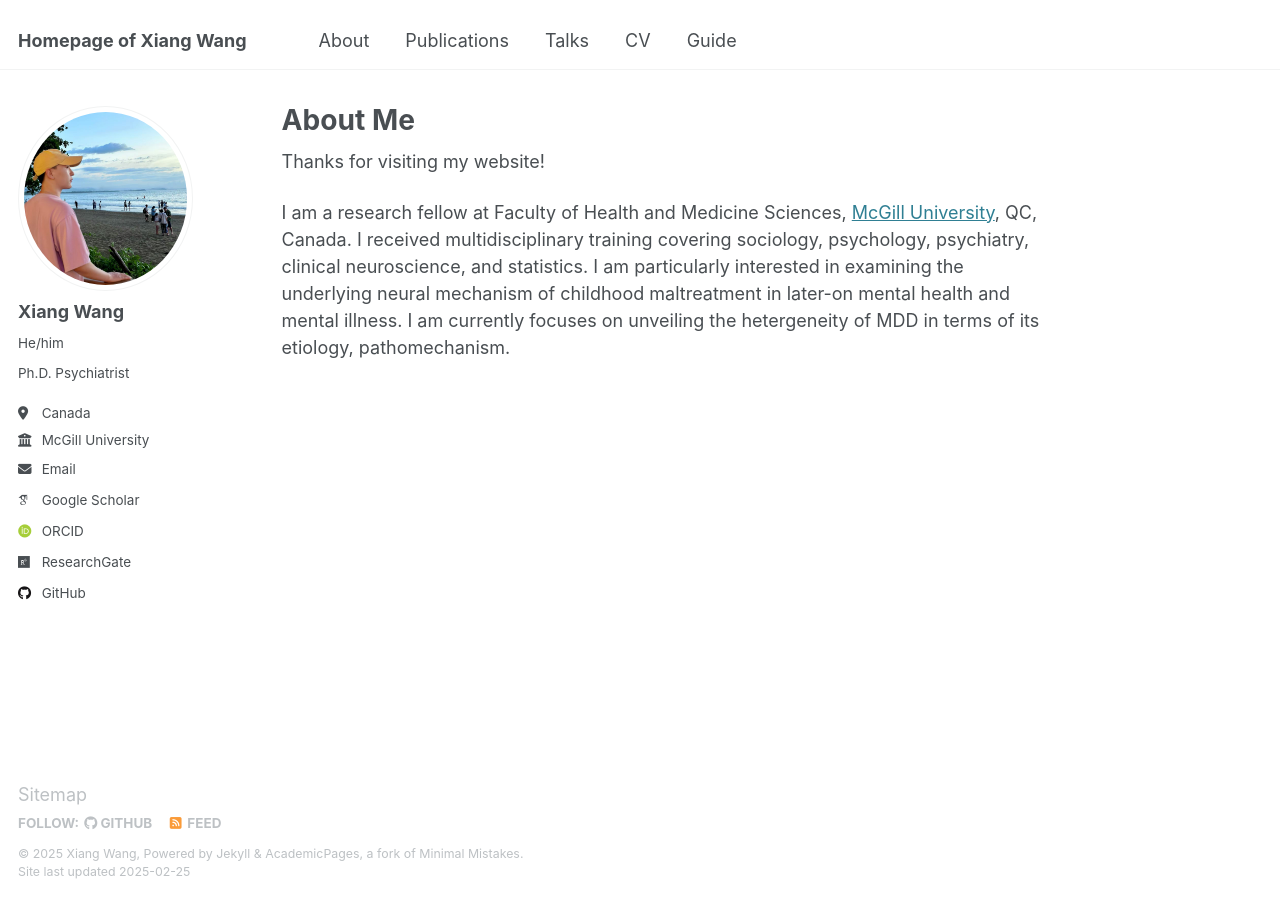
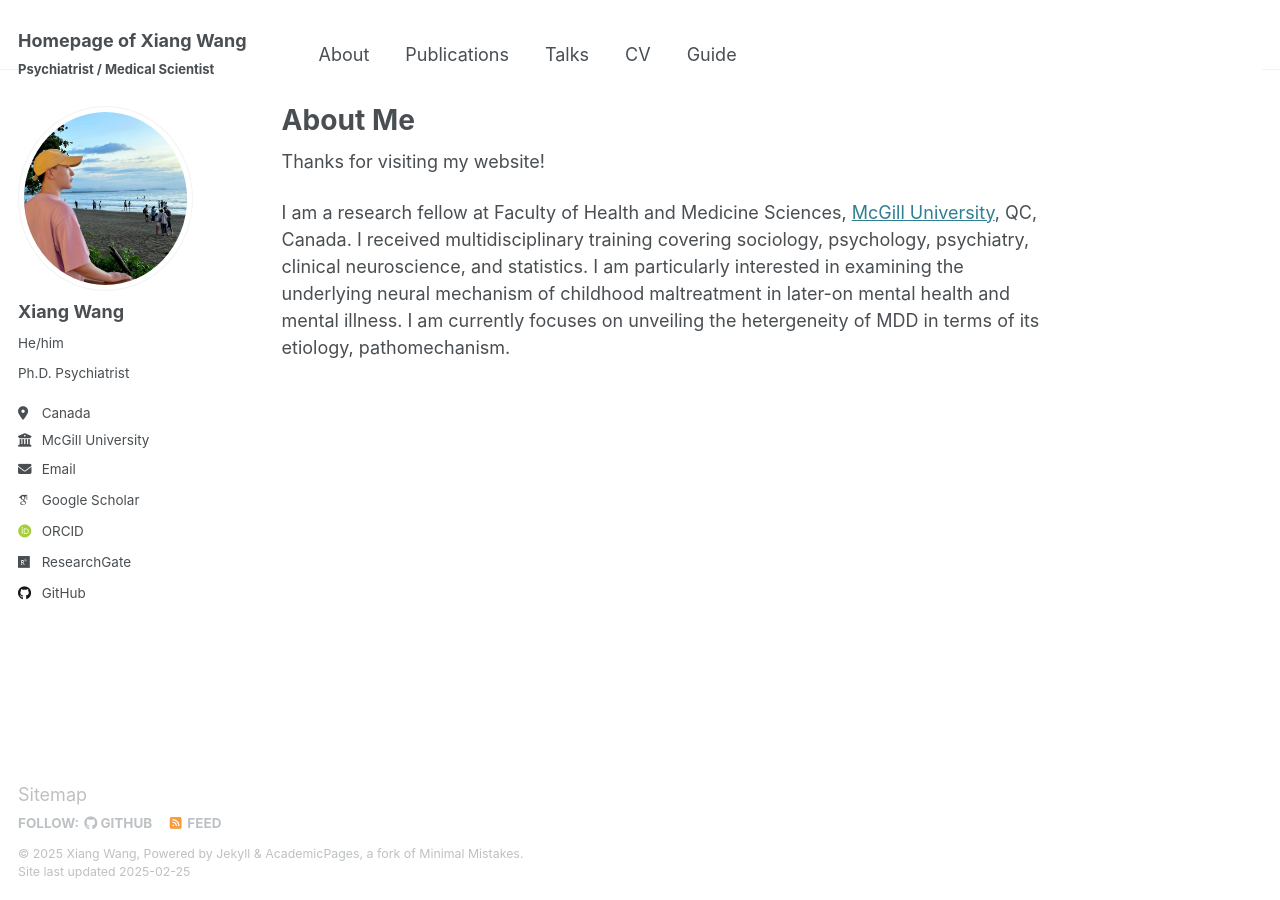
Before and after one commit to Xiang-Wangs/xiang-wangs.github.io, a Jekyll site: the page built from _pages/about_me.md, in a window 1280 px wide. Built offline with Jekyll 4.4.1, drawn with Linux system fonts in a browser that asks for light colours; some web fonts are replaced.

Commit message:
Update masthead.html

```diff
--- a/_includes/masthead.html
+++ b/_includes/masthead.html
@@ -6,7 +6,11 @@
       <nav id="site-nav" class="greedy-nav">
         <button><div class="navicon"></div></button>
         <ul class="visible-links">
-          <li class="masthead__menu-item masthead__menu-item--lg"><a href="{{ base_path }}/">{{ site.title }}</a></li>
+          <li class="masthead__menu-item masthead__menu-item--lg"><a href="{{ base_path }}/">
+            <font size='+1'> {{ site.title }} </font>
+            <br>
+            <font size='-1'> {{ site.subtitle }} </font>
+          </a></li>
           {% for link in site.data.navigation.main %}
             {% if link.url contains 'http' %}
               {% assign domain = '' %}
```
